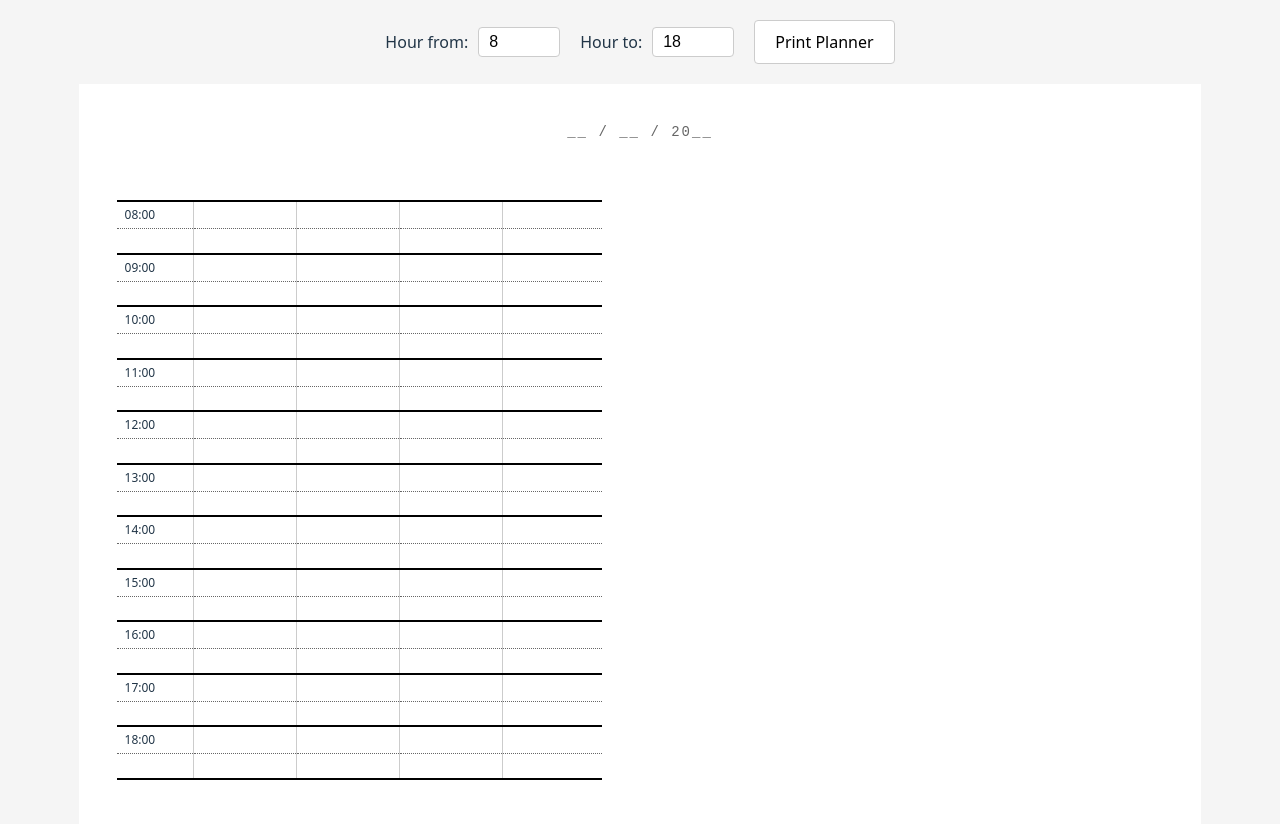
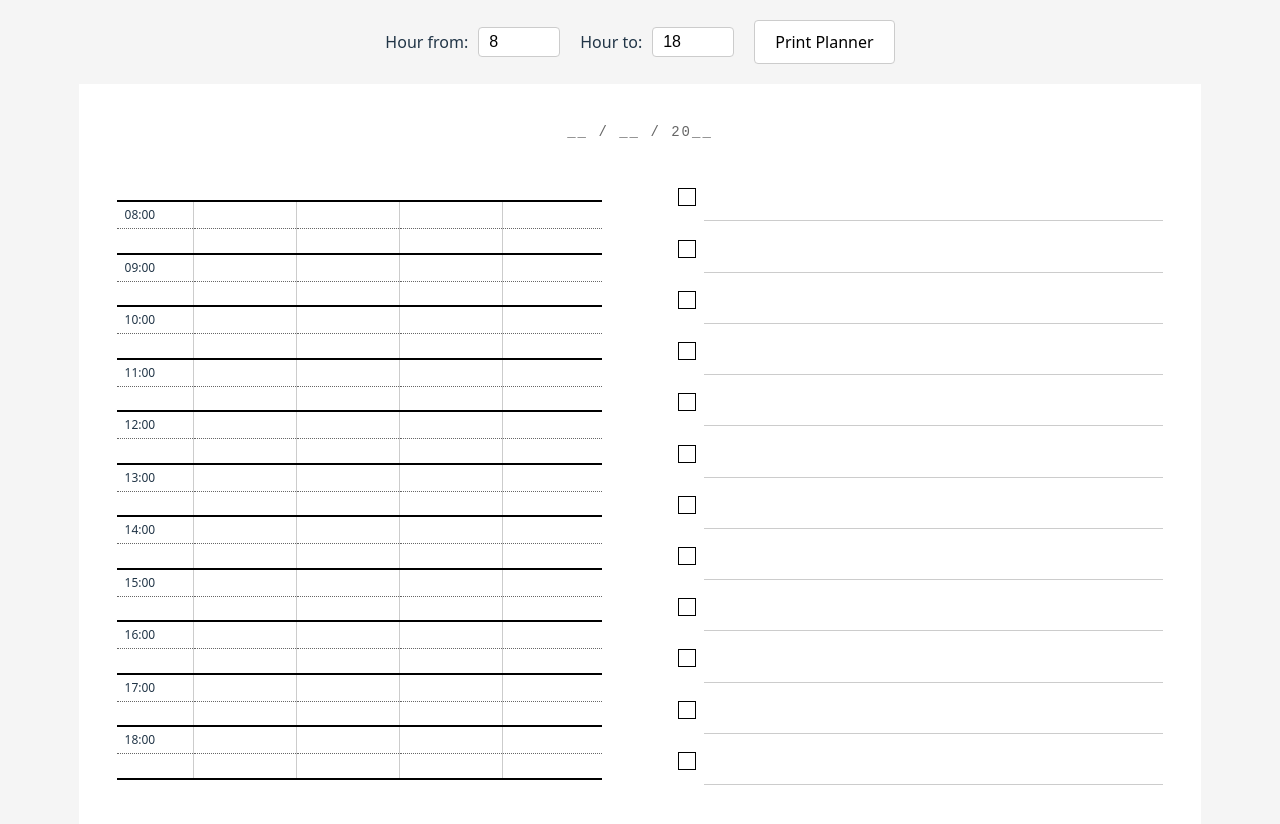
Before and after one commit to mdjastrzebski/timeblock-planner, a React (Vite) app: page / in a window 1280 px wide. Shown: the top 824 px of the page. Built offline with nearby package versions, Linux system fonts and the light colour scheme; the HTML template or start-up script is replaced by a standard one.

Commit message:
task list

```diff
--- a/src/components/TimeblockPlanner.css
+++ b/src/components/TimeblockPlanner.css
@@ -37,18 +37,73 @@
 .planner-left {
   width: 50%;
   padding: 10mm;
+  padding-bottom: 10mm;
   box-sizing: border-box;
+  display: flex;
+  flex-direction: column;
 }
 
 .planner-right {
   width: 50%;
+  padding: 10mm;
+  padding-bottom: 10mm;
   box-sizing: border-box;
+  display: flex;
+  flex-direction: column;
+}
+
+.tasks-container {
+  display: flex;
+  flex-direction: column;
+  height: 100%;
+  margin: 0;
+  padding: 0;
+}
+
+.tasks-title {
+  font-size: 16px;
+  font-weight: bold;
+  margin-bottom: 8px;
+  text-align: center;
+}
+
+.tasks-list {
+  display: flex;
+  flex-direction: column;
+  gap: 8mm;
+  flex: 1;
+}
+
+.task-item {
+  display: flex;
+  align-items: flex-end;
+  gap: 8px;
+  min-height: 20px;
+}
+
+.task-checkbox {
+  width: 16px;
+  height: 16px;
+  border: 1px solid #000;
+  flex-shrink: 0;
+  margin: 0;
+  background: white;
+  position: relative;
+  bottom: 4mm;
+}
+
+.task-line {
+  flex: 1;
+  height: 20px;
+  border-bottom: 1px solid #ccc;
 }
 
 .timeblock-table {
   width: 100%;
   border-collapse: collapse;
   font-size: 12px;
+  margin: 0;
+  padding: 0;
 }
 
 .timeblock-table thead th {
--- a/src/components/TimeblockPlanner.tsx
+++ b/src/components/TimeblockPlanner.tsx
@@ -19,6 +19,17 @@ const TimeblockPlanner = ({ hourFrom, hourTo }: TimeblockPlannerProps) => {
   };
 
   const timeSlots = generateTimeSlots();
+
+  // Generate task list items
+  const generateTasks = () => {
+    const tasks = [];
+    for (let i = 1; i <= 12; i++) {
+      tasks.push(i);
+    }
+    return tasks;
+  };
+
+  const tasks = generateTasks();
 
   return (
     <div className="timeblock-planner">
@@ -49,7 +60,18 @@ const TimeblockPlanner = ({ hourFrom, hourTo }: TimeblockPlannerProps) => {
             </tbody>
           </table>
         </div>
-        <div className="planner-right"></div>
+        <div className="planner-right">
+          <div className="tasks-container">
+            <div className="tasks-list">
+              {tasks.map((taskNum) => (
+                <div key={taskNum} className="task-item">
+                  <div className="task-checkbox"></div>
+                  <div className="task-line"></div>
+                </div>
+              ))}
+            </div>
+          </div>
+        </div>
       </div>
     </div>
   );
```
Also changed, not shown: src/styles/print.css (+60 -0 lines).
